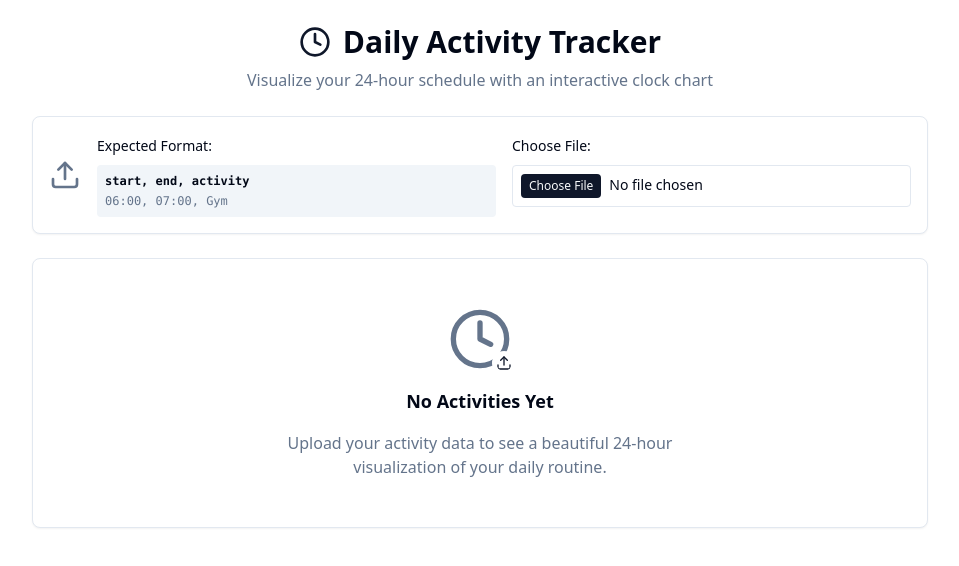
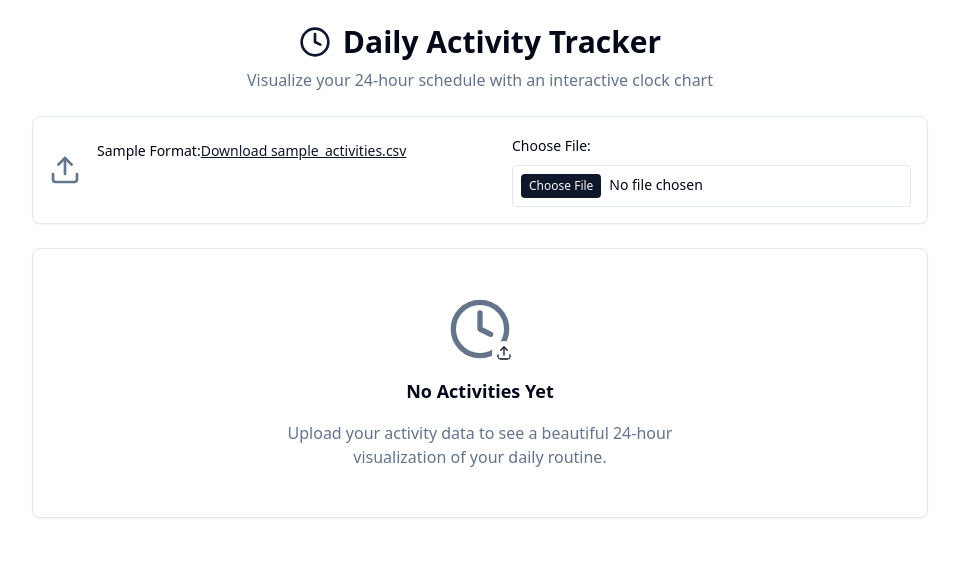
Before and after one commit to pararang/day-cycle-chart, a React (Vite) app: page / in a window 1280 px wide. Shown: the top 566 px of the page, without its empty margins (160-1119 px from the left). Built offline with nearby package versions, Linux system fonts and the light colour scheme.

Commit message:
Create sample CSV and update UI
Create `sample_activities.csv` and replace the format example with a link to the sample file on GitHub.

```diff
--- a/src/components/FileUpload.tsx
+++ b/src/components/FileUpload.tsx
@@ -18,11 +18,14 @@ const FileUpload: React.FC<FileUploadProps> = ({ onFileUpload, fileName }) => {
 
           <div className="flex-1 grid md:grid-cols-2 gap-4 items-start">
             <div className="space-y-2">
-              <label className="text-sm font-medium">Expected Format:</label>
-              <div className="bg-muted p-2 rounded text-xs font-mono">
-                <div className="font-semibold mb-1">start, end, activity</div>
-                <div className="text-muted-foreground">06:00, 07:00, Gym</div>
-              </div>
+              <label className="text-sm font-medium">Sample Format:</label>
+              <a
+                href="/sample_activities.csv"
+                download
+                className="inline-flex items-center gap-1 text-sm text-primary hover:text-primary/80 underline"
+              >
+                Download sample_activities.csv
+              </a>
             </div>
 
             <div className="space-y-2">
```
Also changed, not shown: public/sample_activities.csv (added).
